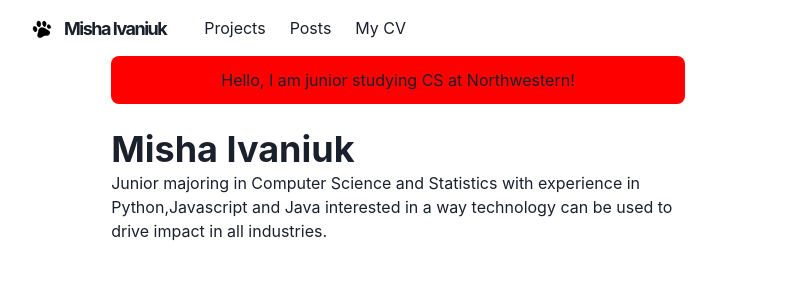
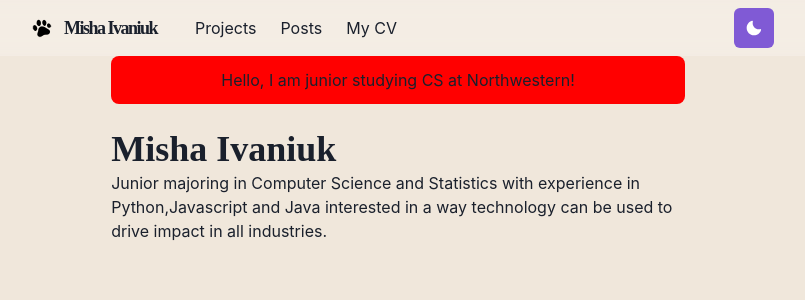
Before and after one commit to mykhailoivaniuk/Personal-Website, a Next.js app: page / in a window 1280 px wide. Shown: the top 300 px of the page, without its empty margins (242-1047 px from the left). Built offline with nearby package versions, Linux system fonts and the light colour scheme.

Commit message:
Add support for the dark mode

```diff
--- a/components/navbar.js
+++ b/components/navbar.js
@@ -15,6 +15,7 @@
   useColorModeValue
 } from '@chakra-ui/react'
 import { HamburgerIcon } from '@chakra-ui/icons'
+import ThemeButton from './theme-button'
 
 const LinkItem = ({ href, path, _target, children, ...props }) => {
   const active = path === href
@@ -81,6 +82,7 @@
         </Stack>
 
         <Box flex={1} align="right">
+          <ThemeButton/>
           <Box ml={2} display={{ base: 'inline-block', md: 'none' }}>
             <Menu isLazy id="navbar-menu">
               <MenuButton
--- /dev/null
+++ b/components/theme-button.js
@@ -0,0 +1,16 @@
+import { IconButton,useColorMode,useColorModeValue } from "@chakra-ui/react";
+import { SunIcon,MoonIcon } from "@chakra-ui/icons";
+
+const ThemeButton = () => {
+  const {toggleColorMode} = useColorMode();
+  return (
+    <IconButton aria-label="Toggle Theme"
+                colorScheme={useColorModeValue('purple','orange')}
+                onClick={toggleColorMode}
+                icon={useColorModeValue(<MoonIcon/>, <SunIcon/>)}>
+    </IconButton>
+  )
+
+}
+
+export default ThemeButton;
--- /dev/null
+++ b/lib/theme.js
@@ -0,0 +1,57 @@
+import { extendTheme  } from "@chakra-ui/react";
+import { mode } from '@chakra-ui/theme-tools';
+
+
+const styles = {
+  global: props => ({
+    body: {
+      bg: mode('#f0e7db','#202023')(props)
+    }
+  })
+}
+
+const components = {
+  Heading: {
+    variants: {
+      'section-title': {
+        textDecoration: 'underline',
+        fontSize: 20,
+        textUnderlineOffset: 6,
+        textDecorationColor: '#525252',
+        textDecorationThickness: 4,
+        marginTop: 3,
+        marginBottom: 4
+      }
+    }
+  },
+
+  Link: {
+    baseStyle: props => ({
+      color: mode('#3d7aed','#ff63c3')(props),
+      textUnderlineOffset: 3
+    })
+  }
+}
+
+const fonts = {
+  heading: "'M PLUS Rounded 1c'"
+}
+
+const colors = {
+  glassTeal: '#88ccca'
+}
+
+const config = {
+  useSystemColorMode: true,
+  initialColorMode: 'dark'
+}
+
+const theme = extendTheme({
+  config,
+  styles,
+  components,
+  colors,
+  fonts
+})
+
+export default theme
--- a/pages/_app.js
+++ b/pages/_app.js
@@ -1,9 +1,10 @@
 import { ChakraProvider } from '@chakra-ui/react'
 import Layout from '../components/layouts/main'
+import theme from '../lib/theme';
 
 const Website = ({ Component, pageProps, router }) => {
   return (
-    <ChakraProvider>
+    <ChakraProvider theme={theme}>
       <Layout router={router}>
           <Component {...pageProps} key={router.route} />
       </Layout>
--- /dev/null
+++ b/pages/_document.js
@@ -0,0 +1,20 @@
+import { ColorModeScript } from "@chakra-ui/react";
+import NextDocument, {Html,Head,Main,NextScript} from 'next/document';
+import theme from '../lib/theme';
+
+
+export default class Document extends NextDocument {
+  render() {
+    return (
+      <Html lang='en'>
+        <Head/>
+        <body>
+          <ColorModeScript initialColorMode={theme.config.initialColorMode}/>
+          <Main/>
+          <NextScript/>
+        </body>
+
+      </Html>
+    )
+  }
+}
```
